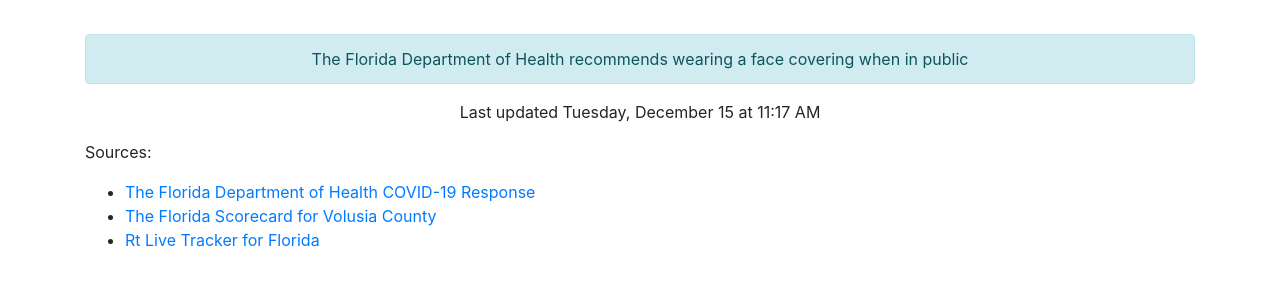
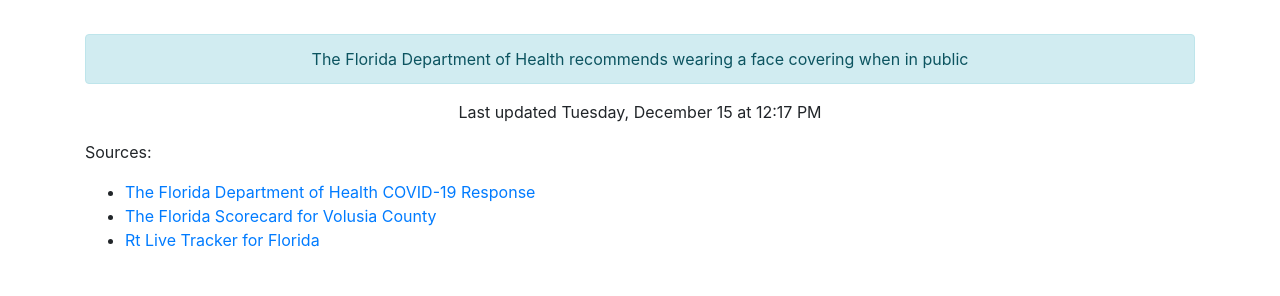
Before and after one commit to thinkjson/timeforchurch, a Jekyll site: the page built from index.md, in a window 1280 px wide. Shown: the part 586-882 px from the top of the page. Built offline with Jekyll 4.4.1, drawn with Linux system fonts in a browser that asks for light colours; our own code applies the rules of GitHub Pages for plain Markdown files.

Commit message:
Updating data

```diff
--- a/_includes/data.html
+++ b/_includes/data.html
@@ -10,4 +10,4 @@
     <div class="outcome text-success">YES</div>
     <div class="alert alert-info" role="alert">The Florida Department of Health recommends wearing a face covering when in public</div>
 
-    <p>Last updated Tuesday, December 15 at 11:17 AM</p>
+    <p>Last updated Tuesday, December 15 at 12:17 PM</p>
```
